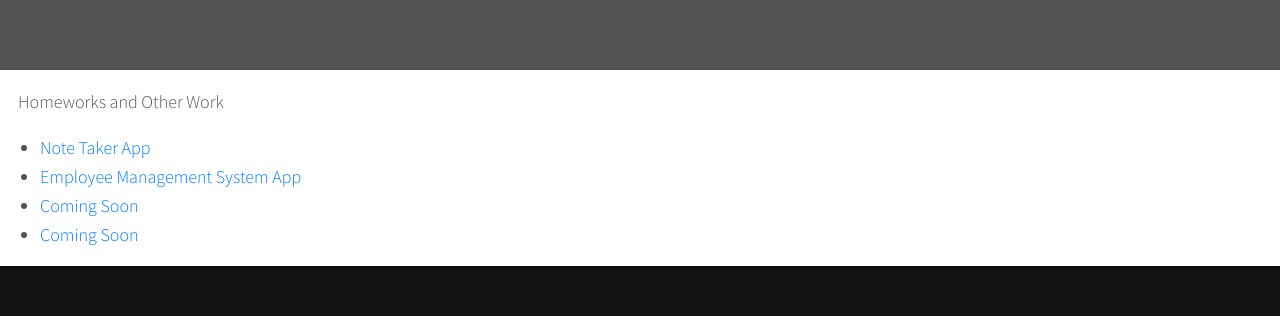
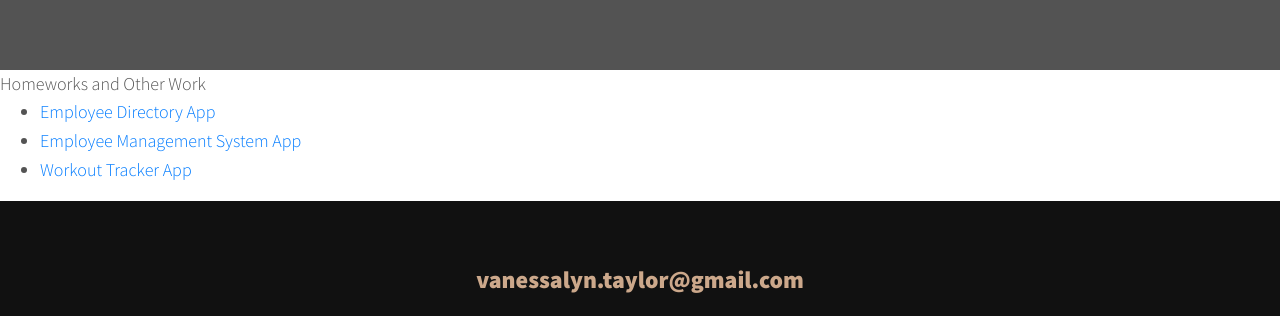
Before and after one commit to vantaylo/Portfolio, a plain HTML site: page index.html in a window 1280 px wide. Shown: the part 2585-2901 px from the top of the page. Drawn offline with nearby package versions, Linux system fonts and the light colour scheme.

Commit message:
updated homeworks and other work section

```diff
--- a/index.html
+++ b/index.html
@@ -134,12 +134,11 @@
         </a>
     </section>
     <div>
-      <header>Homeworks and Other Work</header>
+      <headerGithu>Homeworks and Other Work</headerGithu>
       <ul class="hw__list">
-        <li class="hw__item"><a href="https://github.com/vantaylo/Note-Taker-App" class="hw__link">Note Taker App</a></li>
+        <li class="hw__item"><a href="https://github.com/vantaylo/Employee-Directory-App" class="hw__link">Employee Directory App</a></li>
         <li class="hw__item"><a href="https://github.com/vantaylo/Employee-Management-System-App" class="hw__link">Employee Management System App</a></li>
-        <li class="hw__item"><a href="" class="hw__link">Coming Soon</a></li>
-        <li class="hw__item"><a href="" class="hw__link">Coming Soon</a></li>
+        <li class="hw__item"><a href="https://github.com/vantaylo/Workout-Tracker-App" class="hw__link">Workout Tracker App</a></li>
       </ul>
     </div>
 
```
